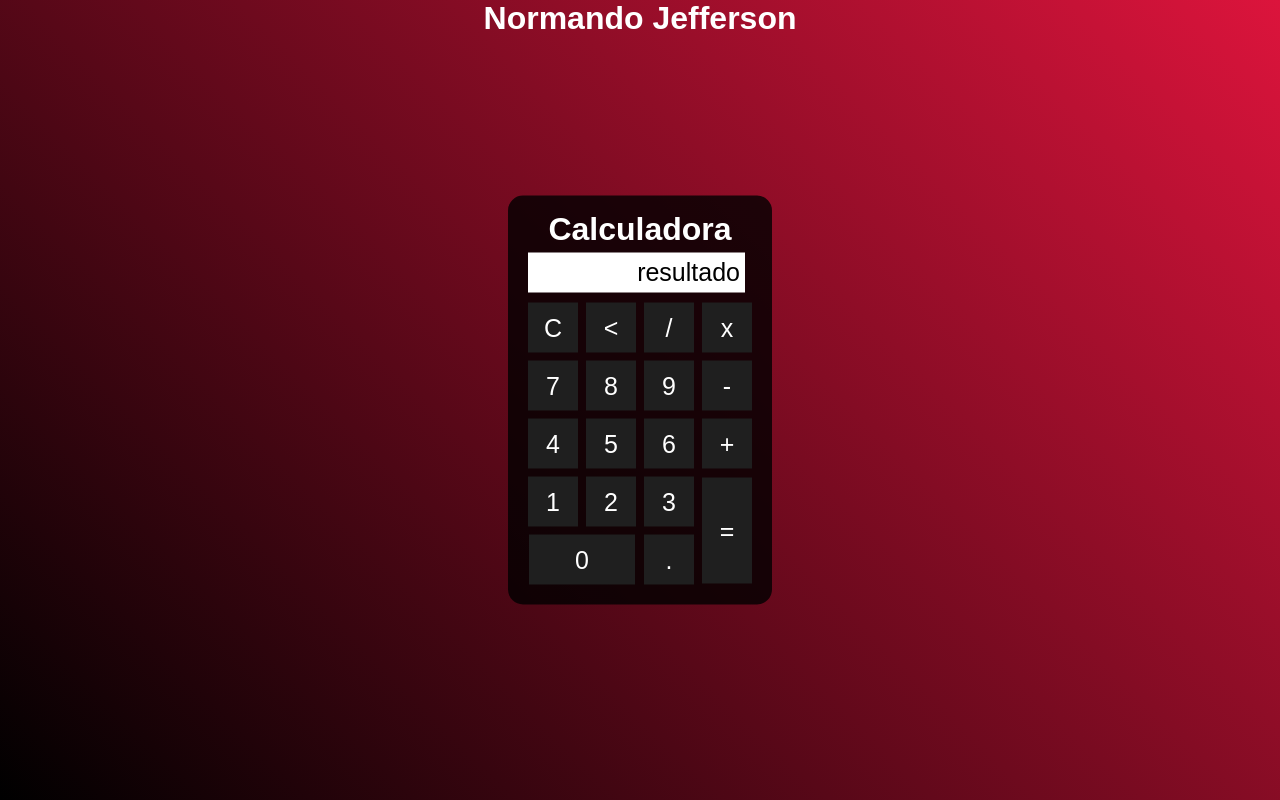
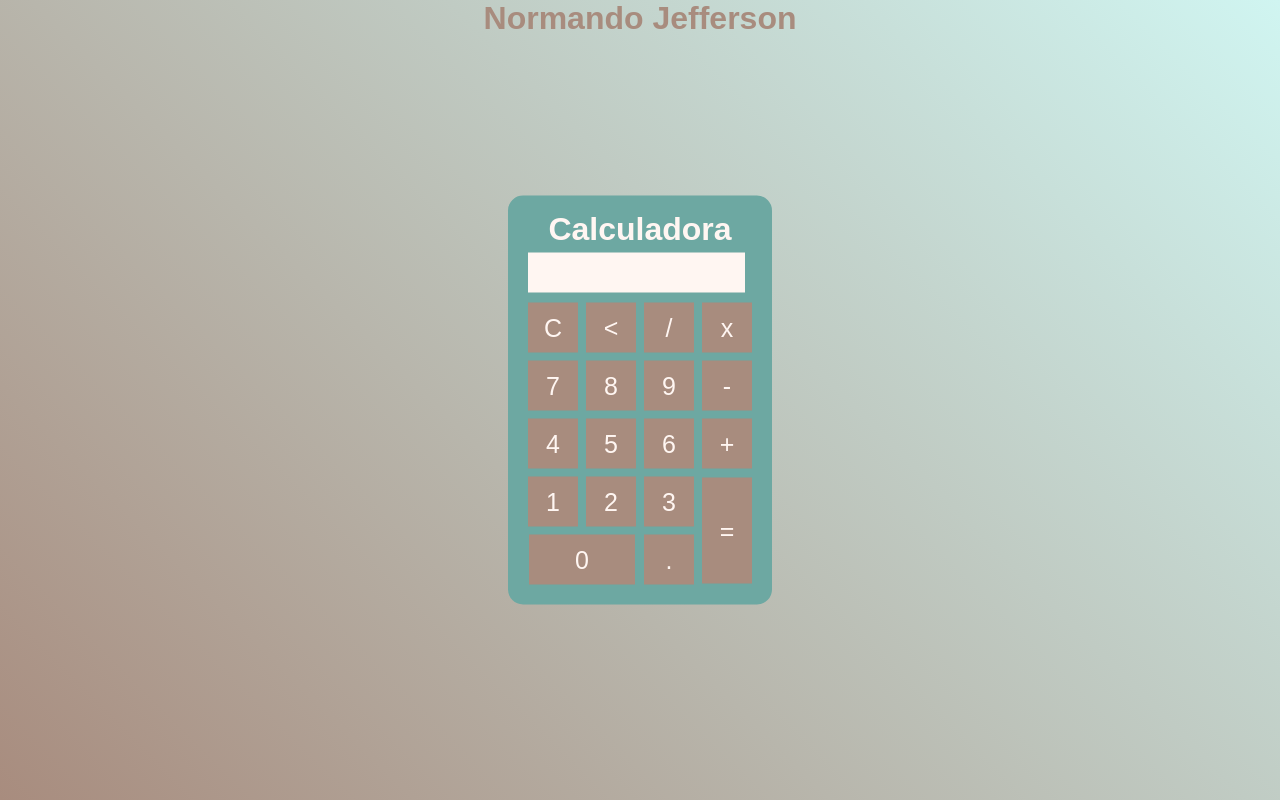
Before and after one commit to NormandoJefferson/calculadora-01, a plain HTML site: page index.html in a window 1280 px wide. Drawn offline with Linux system fonts and the light colour scheme.

Commit message:
Calculadora

```diff
--- a/assets/css/index.css
+++ b/assets/css/index.css
@@ -4,16 +4,20 @@
 }
 
 .fundo {
-    background-image: linear-gradient(45deg, black, crimson);
+    background-image: linear-gradient(45deg, #A88C7E, #D0F5F1);
     height: 100vh;
-    color: #fff;
+    color: #A88C7E;
     font-family: Arial, Helvetica, sans-serif;
     text-align: center;
 }
 
+#calc {
+    color: #FFF6F2;
+}
+
 .calculadora {
     position: absolute;
-    background-color: rgba(0, 0, 0, 0.8);
+    background-color: #6DA8A2;
     top: 50%;
     left: 50%;
     transform: translate(-50%, -50% );
@@ -27,13 +31,13 @@
     margin: 3px;
     font-size: 25px;
     cursor: pointer;
-    background-color: rgb(31, 31, 31);
+    background-color: #A88C7E;
     border: none;
-    color: #fff;
+    color: #FFF6F2;
 }
 
 .botao:hover {
-    background-color: black;
+    background-color: #f5dcd0a5;
 }
 
 #igual {
@@ -45,12 +49,12 @@
 }
 
 #resultado {
-    background-color: #fff;
+    background-color: #FFF6F2;
     width: 207px;
     height: 30px;
     margin: 5px;
     padding: 5px;
     font-size: 25px;
-    color: black;
+    color: #6DA8A2;
     text-align: right;
 }
--- a/assets/js/index.js
+++ b/assets/js/index.js
@@ -0,0 +1,26 @@
+function insert(num) {
+    if (document.getElementById('resultado').innerHTML === 'nada') {
+        document.getElementById('resultado').innerHTML = '';
+    }
+    let numero = document.getElementById('resultado').innerHTML;
+    document.getElementById('resultado').innerHTML = numero + num;
+}
+
+function clean() {
+    document.getElementById('resultado').innerHTML = '';
+}
+
+function backspace() {
+    let resultado = document.getElementById('resultado').innerHTML;
+    document.getElementById('resultado').innerHTML = resultado.substring(0, resultado.length - 1);
+}
+
+function calcular() {
+    let resultado = document.getElementById('resultado').innerHTML;
+
+    if(resultado) {
+        document.getElementById('resultado').innerHTML = eval(resultado);
+    }else {
+        document.getElementById('resultado').innerHTML = 'nada';
+    }
+}
--- a/index.html
+++ b/index.html
@@ -11,40 +11,40 @@
     <div class="fundo">
         <h1>Normando Jefferson</h1>
         <div class="calculadora">
-            <h1>Calculadora</h1>
-            <p id="resultado">resultado</p>
+            <h1 id="calc">Calculadora</h1>
+            <p id="resultado"></p>
             <table>
                 <tr>
-                    <td><button class="botao">C</button></td>
-                    <td><button class="botao"><</button></td>
-                    <td><button class="botao">/</button></td>
-                    <td><button class="botao">x</button></td>
+                    <td><button class="botao" onclick="clean()">C</button></td>
+                    <td><button class="botao" onclick="backspace()"><</button></td>
+                    <td><button class="botao" onclick="insert('/')" >/</button></td>
+                    <td><button class="botao" onclick="insert('*')">x</button></td>
                 </tr>
                 <tr>
-                    <td><button class="botao">7</button></td>
-                    <td><button class="botao">8</button></td>
-                    <td><button class="botao">9</button></td>
-                    <td><button class="botao">-</button></td>
+                    <td><button class="botao" onclick="insert('7')">7</button></td>
+                    <td><button class="botao" onclick="insert('8')">8</button></td>
+                    <td><button class="botao" onclick="insert('9')">9</button></td>
+                    <td><button class="botao" onclick="insert('-')">-</button></td>
                 </tr>
                 <tr>
-                    <td><button class="botao">4</button></td>
-                    <td><button class="botao">5</button></td>
-                    <td><button class="botao">6</button></td>
-                    <td><button class="botao">+</button></td>
+                    <td><button class="botao" onclick="insert('4')">4</button></td>
+                    <td><button class="botao" onclick="insert('5')">5</button></td>
+                    <td><button class="botao" onclick="insert('6')">6</button></td>
+                    <td><button class="botao" onclick="insert('+')">+</button></td>
                 </tr>
                 <tr>
-                    <td><button class="botao">1</button></td>
-                    <td><button class="botao">2</button></td>
-                    <td><button class="botao">3</button></td>
-                    <td rowspan="2"><button class="botao" id="igual">=</button></td>
+                    <td><button class="botao" onclick="insert('1')">1</button></td>
+                    <td><button class="botao" onclick="insert('2')">2</button></td>
+                    <td><button class="botao" onclick="insert('3')">3</button></td>
+                    <td rowspan="2"><button class="botao" id="igual" onclick="calcular()">=</button></td>
                 </tr>
                 <tr>
-                    <td colspan="2"><button class="botao" id="zero">0</button></td>
-                    <td><button class="botao">.</button></td>
+                    <td colspan="2"><button class="botao" id="zero" onclick="insert('0')">0</button></td>
+                    <td><button class="botao" onclick="insert('.')">.</button></td>
                 </tr>
             </table>
         </div>
     </div>
-
+    <script src="assets/js/index.js"></script>
 </body>
 </html>
```
